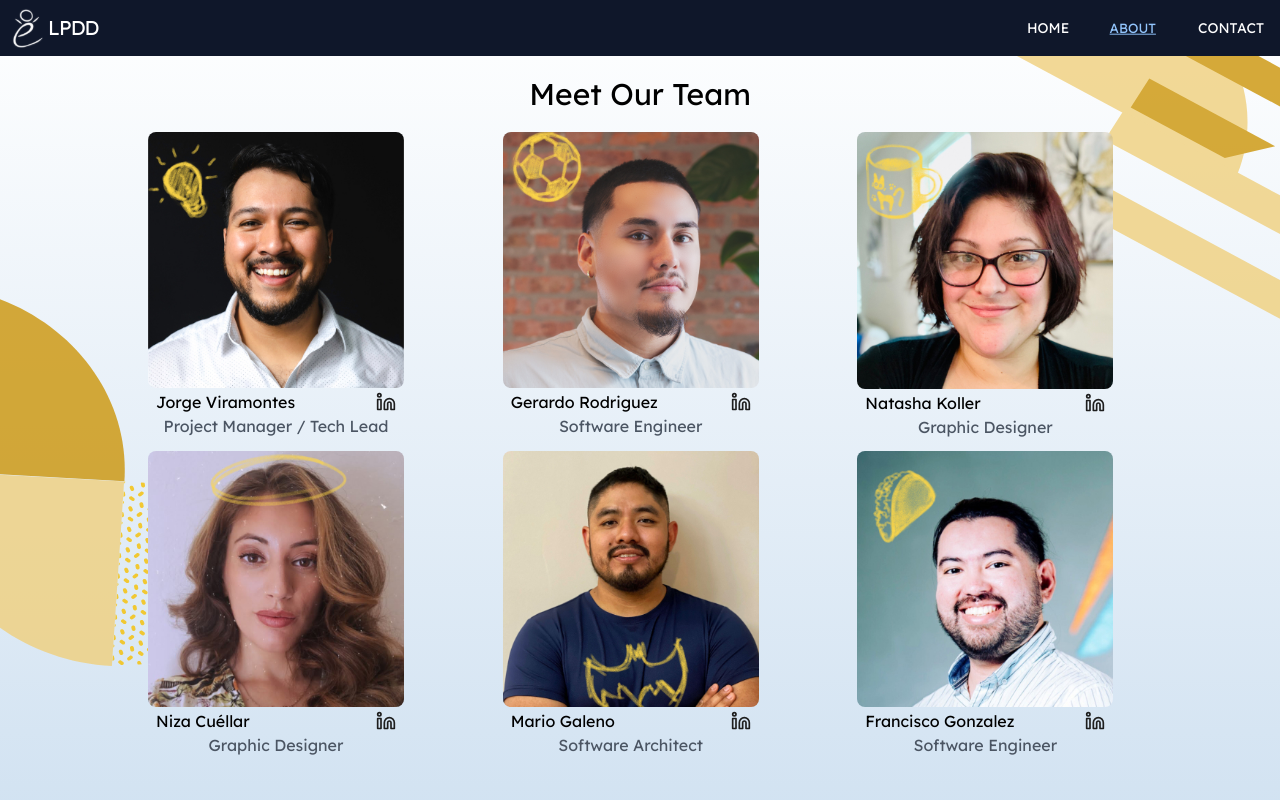
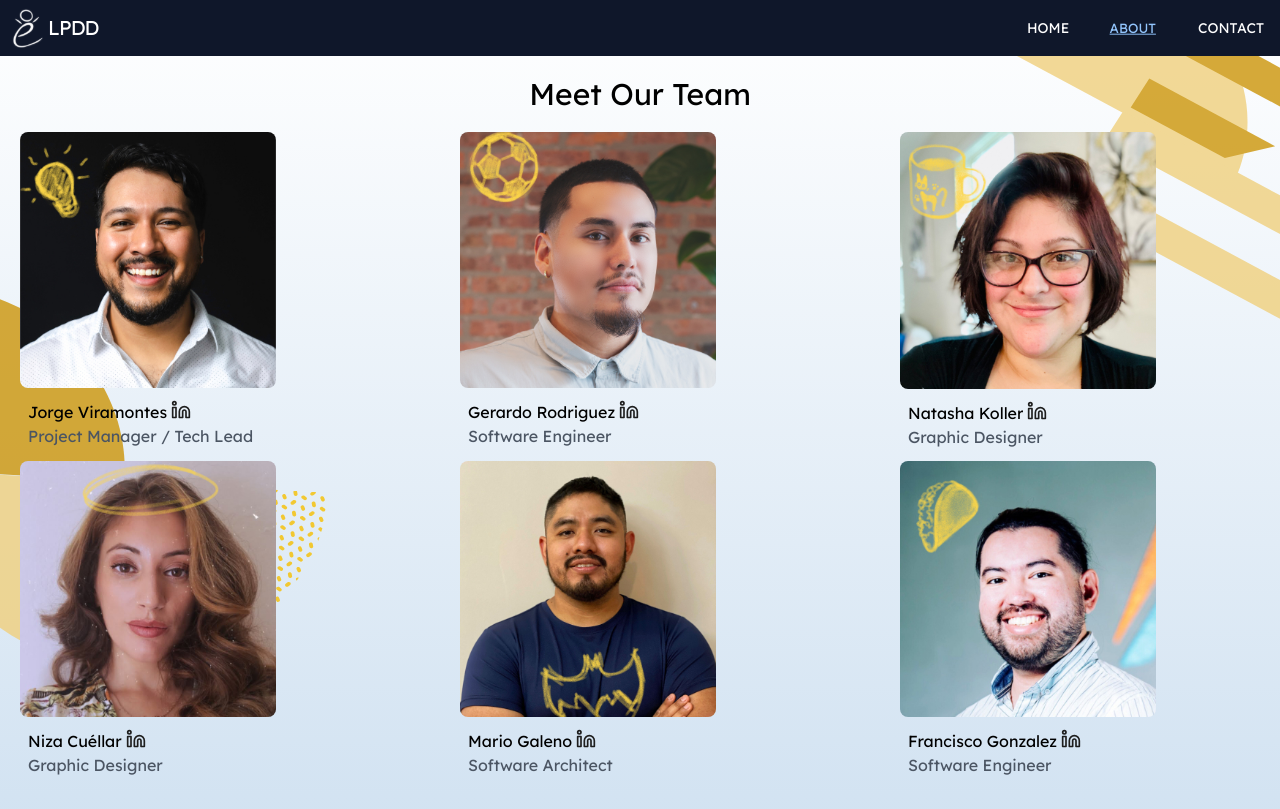
Before and after one commit to rogeruiz/lpdd, a Next.js app: page /about in a window 1280 px wide. Built offline with nearby package versions, Linux system fonts and the light colour scheme.

Commit message:
refactor: remove unnecessary classes

```diff
--- a/src/app/about/page.tsx
+++ b/src/app/about/page.tsx
@@ -42,7 +42,7 @@ const teamMembers = [
 
 const AboutPage = () => {
   return (
-    <section className="mx-auto max-w-screen-lg p-5">
+    <section className="p-5">
       <div
         className="absolute inset-0 -z-10 bg-no-repeat"
         style={{
@@ -60,9 +60,9 @@ const AboutPage = () => {
         }}
       />
       <h2 className="mb-5 text-center text-3xl">Meet Our Team</h2>
-      <div className="mx-auto grid w-full justify-center gap-20 gap-y-0 sm:grid-cols-1 md:grid-cols-2 lg:grid-cols-3">
+      <div className="grid gap-20 gap-y-0 sm:grid-cols-1 md:grid-cols-2 lg:grid-cols-3">
         {teamMembers.map((member, index) => (
-          <div key={index} className="flex w-64 flex-col items-center">
+          <div key={index} className="flex w-64 flex-col">
             <Image
               src={member.image}
               alt={member.name}
@@ -70,11 +70,9 @@ const AboutPage = () => {
               height={350}
               className="rounded-lg"
             />
-            <div className="bg-lightblue-200 mt-[-10px] flex w-full flex-col items-center justify-center rounded-lg px-2 py-3">
-              <div className="flex w-full items-center justify-between">
-                <h3 className="overflow-hidden text-ellipsis text-left">
-                  {member.name}
-                </h3>
+            <div className="flex flex-col items-start px-2 py-3">
+              <div className="flex justify-between">
+                <h3 className="overflow-hidden text-ellipsis">{member.name}</h3>
                 <a
                   href={member.linkedin}
                   target="_blank"
```
